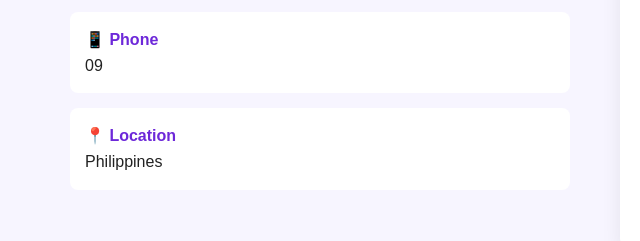
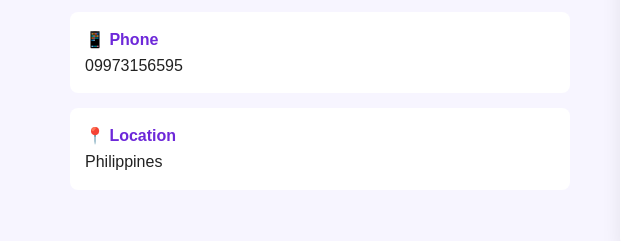
Before and after one commit to gabrielralphjethro/personal-portfolio, a plain HTML site: page contact.html in a window 1280 px wide. Shown: the part 584-825 px from the top of the page, 45-685 px from the left. Drawn offline with Linux system fonts and the light colour scheme.

Commit message:
Update contact.html

```diff
--- a/contact.html
+++ b/contact.html
@@ -66,7 +66,7 @@
 
         <div class="contact-item">
             <strong>📱 Phone</strong>
-            <p>09</p>
+            <p>09973156595</p>
         </div>
 
         <div class="contact-item">
```
